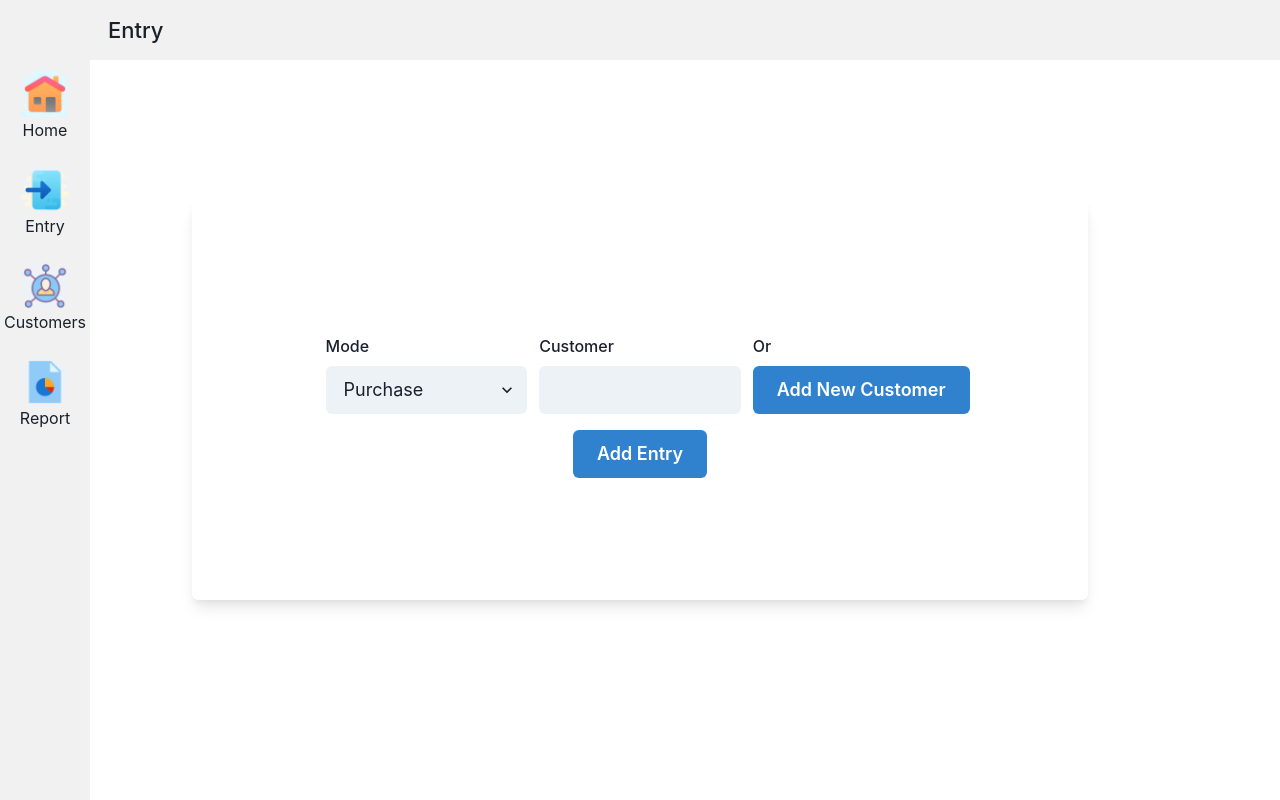
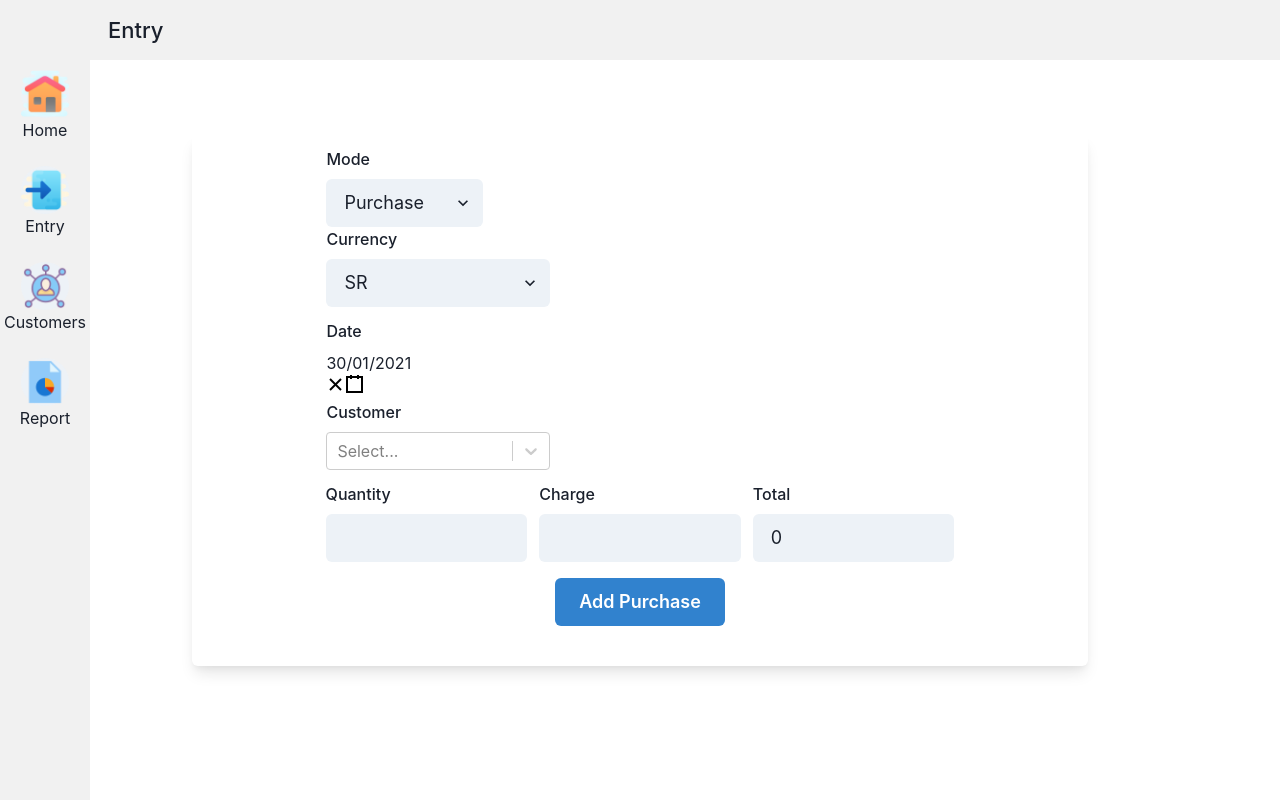
Before and after one commit to hadi-a-azeez/accounting, a React (Create React App) app: page /entry in a window 1280 px wide. Built offline with nearby package versions, Linux system fonts and the light colour scheme.

Commit message:
api calls

```diff
--- a/package.json
+++ b/package.json
@@ -13,10 +13,12 @@
     "axios": "^0.21.1",
     "framer-motion": "^3.2.2-rc.1",
     "react": "^17.0.1",
+    "react-date-picker": "^8.0.7",
     "react-dom": "^17.0.1",
     "react-hook-form": "^6.14.2",
     "react-router-dom": "^5.2.0",
     "react-scripts": "4.0.1",
+    "react-select": "^4.0.2",
     "web-vitals": "^0.2.4"
   },
   "scripts": {
--- a/src/api/customers.js
+++ b/src/api/customers.js
@@ -14,3 +14,9 @@ export const getCustomerAPI = async () => {
     console.log(error);
   }
 };
+
+export const searchCustomersAPI = async (searchTerm) => {
+  try {
+    return await axios.get(`${apiRoot}/customer/search/${searchTerm}`);
+  } catch (error) {}
+};
--- /dev/null
+++ b/src/api/purchase.js
@@ -0,0 +1,8 @@
+import axios from "axios";
+import { apiRoot } from "../config";
+
+export const addPurchaseAPI = async (purchase) => {
+  try {
+    return await axios.post(`${apiRoot}/purchase`, purchase);
+  } catch (error) {}
+};
--- a/src/pages/entry/entry.js
+++ b/src/pages/entry/entry.js
@@ -2,7 +2,7 @@ import styles from "./css/entry.module.css";
 import { useState } from "react";
 import SideBar from "../../components/sideBar";
 import TopBar from "../../components/topBar";
-import AddCustomer from "../../components/addCustomer";
+
 import {
   Select,
   Box,
@@ -13,9 +13,12 @@ import {
   Button,
 } from "@chakra-ui/react";
 import { CashReciept } from "./cashReciept";
+import { Payment } from "./payment";
+import { Purchase } from "./purchase";
+import { Sale } from "./sale";
 
 const Entry = () => {
-  const [mode, setMode] = useState("1");
+  const [mode, setMode] = useState("purchase");
   const [isModalVisible, setIsModalVisible] = useState(false);
 
   return (
@@ -29,10 +32,17 @@ const Entry = () => {
         flexDirection="column"
         alignItems="center"
         w="70%"
-        h="400px"
         shadow="lg"
+        paddingBottom="10"
       >
-        <Flex dir="row" w="90%" mt="3" d="flex" justifyContent="center">
+        <Flex
+          dir="row"
+          w="90%"
+          mt="3"
+          d="flex"
+          justifyContent="flex-start"
+          w="70%"
+        >
           <FormControl w="25%">
             <FormLabel>Mode</FormLabel>
             <Select
@@ -46,61 +56,11 @@ const Entry = () => {
               <option value="cash">Cash Reciept</option>
             </Select>
           </FormControl>
-          <FormControl w="25%" ml="3">
-            <FormLabel>Customer</FormLabel>
-            <Input variant="filled" w="100%" size="lg" />
-          </FormControl>
-          <FormControl w="25%" ml="3">
-            <FormLabel>Or</FormLabel>
-            <Button
-              colorScheme="blue"
-              size="lg"
-              onClick={() => setIsModalVisible(!isModalVisible)}
-            >
-              Add New Customer
-            </Button>
-            {isModalVisible && <AddCustomer />}
-          </FormControl>
         </Flex>
+        {mode === "purchase" && <Purchase />}
+        {mode === "sale" && <Sale />}
+        {mode === "payment" && <Payment />}
         {mode === "cash" && <CashReciept />}
-        {/* AED OR SR */}
-        {mode === "2" && (
-          <>
-            <Flex dir="row" w="90%" mt="3" d="flex" justifyContent="center">
-              <FormControl w="25%">
-                <FormLabel>AED OR SR</FormLabel>
-                <Select variant="filled" size="lg">
-                  <option value="1">AED</option>
-                  <option value="2">SR</option>
-                </Select>
-              </FormControl>
-              <FormControl w="25%" ml="3">
-                <FormLabel>Amount</FormLabel>
-                <Input variant="filled" w="100%" size="lg" />
-              </FormControl>
-              <FormControl w="25%" ml="3">
-                <FormLabel>Conversion Rate</FormLabel>
-                <Input variant="filled" w="100%" size="lg" />
-              </FormControl>
-            </Flex>
-            <FormControl w="25%" mt="3">
-              <FormLabel>Final Amount</FormLabel>
-              <Input variant="filled" w="100%" size="lg" />
-            </FormControl>
-          </>
-        )}
-        {/* Payment */}
-        {mode === "3" && (
-          <Flex dir="row" w="90%" mt="3" d="flex" justifyContent="center">
-            <FormControl w="25%">
-              <FormLabel>Amount</FormLabel>
-              <Input variant="filled" w="100%" size="lg" />
-            </FormControl>
-          </Flex>
-        )}
-        <Button colorScheme="blue" size="lg" mt="4">
-          Add Entry
-        </Button>
       </Box>
     </div>
   );
--- a/src/pages/entry/purchase.js
+++ b/src/pages/entry/purchase.js
@@ -0,0 +1,132 @@
+import {
+  Select,
+  Box,
+  FormControl,
+  FormLabel,
+  Input,
+  Flex,
+  Button,
+} from "@chakra-ui/react";
+import { useState } from "react";
+import { searchCustomersAPI } from "../../api/customers";
+
+import DatePicker from "react-date-picker";
+import AsyncSelect from "react-select/async";
+import { addPurchaseAPI } from "../../api/purchase";
+
+export const Purchase = () => {
+  const [purchaseData, setPurchaseData] = useState({
+    currency_quantity: 0,
+    currency_charge: 0,
+    currency_type: "",
+    customer_id: 0,
+    total: 0,
+    date: new Date(),
+  });
+
+  const searchCustomers = async (searchTerm, callBack) => {
+    const customerResponse = await searchCustomersAPI(searchTerm);
+    const filteredResponse = customerResponse.data.map((customer) => ({
+      value: customer.id,
+      label: customer.customer_name,
+    }));
+
+    callBack(filteredResponse);
+  };
+  const handleAddPurchase = async () => {
+    console.log(purchaseData);
+    await addPurchaseAPI(purchaseData);
+  };
+
+  return (
+    <>
+      <FormControl w="25%" ml="15%" alignSelf="flex-start">
+        <FormLabel>Currency</FormLabel>
+        <Select
+          variant="filled"
+          size="lg"
+          onChange={(e) =>
+            setPurchaseData({ ...purchaseData, currency_type: e.target.value })
+          }
+        >
+          <option value="SR">SR</option>
+          <option value="AED">AED</option>
+          <option value="INR">INR</option>
+        </Select>
+      </FormControl>
+      <FormControl w="25%" ml="15%" mt="3" alignSelf="flex-start">
+        <FormLabel>Date</FormLabel>
+        <DatePicker
+          format="dd/MM/yyyy"
+          value={purchaseData.date}
+          onChange={(date) => {
+            setPurchaseData({ ...purchaseData, date });
+          }}
+        />
+      </FormControl>
+      <FormControl w="25%" ml="15%" alignSelf="flex-start">
+        <FormLabel>Customer</FormLabel>
+        <AsyncSelect
+          loadOptions={searchCustomers}
+          onChange={(input) =>
+            setPurchaseData({ ...purchaseData, customer_id: input.value })
+          }
+        />
+      </FormControl>
+
+      <Flex dir="row" w="90%" mt="3" d="flex" justifyContent="center">
+        <FormControl w="25%">
+          <FormLabel>Quantity</FormLabel>
+          <Input
+            type="number"
+            variant="filled"
+            w="100%"
+            size="lg"
+            name="quantity"
+            onChange={(e) =>
+              setPurchaseData({
+                ...purchaseData,
+                currency_quantity: parseInt(e.target.value),
+              })
+            }
+          />
+        </FormControl>
+        <FormControl w="25%" ml="3">
+          <FormLabel>Charge</FormLabel>
+          <Input
+            type="number"
+            variant="filled"
+            w="100%"
+            size="lg"
+            name="charge"
+            onChange={(e) =>
+              setPurchaseData({
+                ...purchaseData,
+                currency_charge: parseInt(e.target.value),
+              })
+            }
+          />
+        </FormControl>
+        <FormControl w="25%" ml="3">
+          <FormLabel>Total</FormLabel>
+          <Input
+            variant="filled"
+            w="100%"
+            size="lg"
+            name="total"
+            value={
+              purchaseData.currency_quantity * purchaseData.currency_charge
+            }
+            onChange={(e) =>
+              setPurchaseData({ ...purchaseData, total: e.target.value })
+            }
+            readOnly
+          />
+        </FormControl>
+      </Flex>
+      <Button colorScheme="blue" size="lg" mt="4" onClick={handleAddPurchase}>
+        Add Purchase
+      </Button>
+    </>
+  );
+};
--- a/src/pages/entry/sale.js
+++ b/src/pages/entry/sale.js
@@ -0,0 +1,28 @@
+import {
+  Select,
+  Box,
+  FormControl,
+  FormLabel,
+  Input,
+  Flex,
+  Button,
+} from "@chakra-ui/react";
+
+export const Sale = () => {
+  return (
+    <Flex dir="row" w="90%" mt="3" d="flex" justifyContent="center">
+      <FormControl w="25%">
+        <FormLabel>Quantity</FormLabel>
+        <Input variant="filled" w="100%" size="lg" />
+      </FormControl>
+      <FormControl w="25%" ml="3">
+        <FormLabel>Charge</FormLabel>
+        <Input variant="filled" w="100%" size="lg" />
+      </FormControl>
+      <FormControl w="25%" ml="3">
+        <FormLabel>Sale Payment</FormLabel>
+        <Input variant="filled" w="100%" size="lg" />
+      </FormControl>
+    </Flex>
+  );
+};
```
Also changed, not shown: 2 other files (tests, documents, lock files or other folders).
